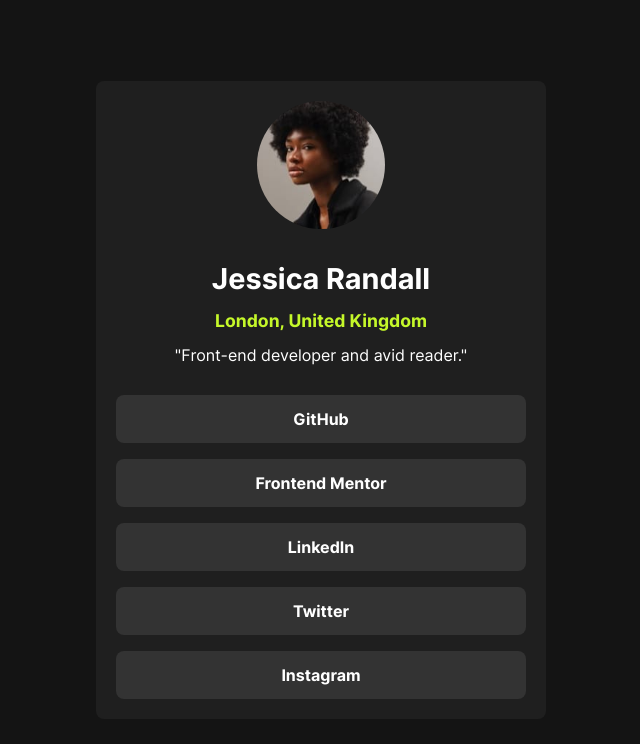
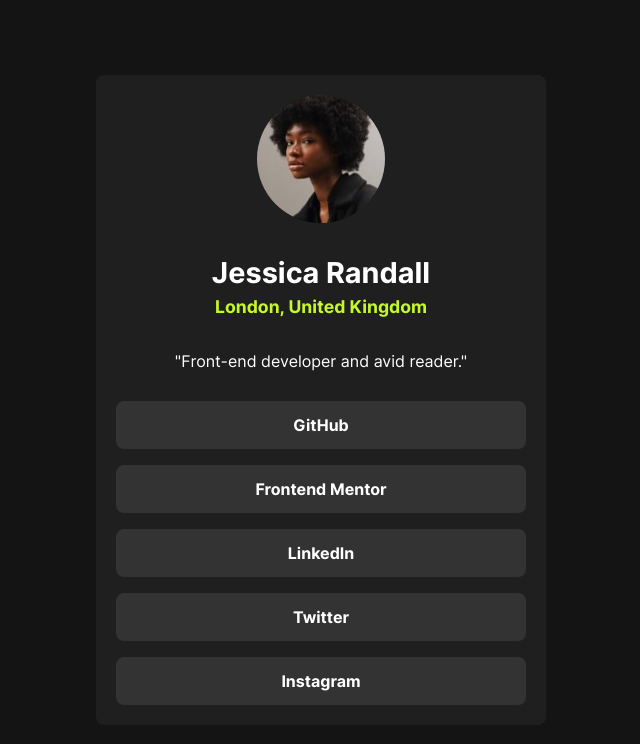
Before and after one commit to iheb1919/social-links-profile, a React (Vite) app: page / in a window 1280 px wide. Shown: the top 744 px of the page, without its empty margins (319-959 px from the left). Built offline with nearby package versions, Linux system fonts and the light colour scheme.

Commit message:
fix  btn hover

```diff
--- a/src/App.tsx
+++ b/src/App.tsx
@@ -32,10 +32,10 @@
 ]
 export const ProfileDetails = () =>{
   return(
-    <div className='flex justify-center items-center flex-col gap-2 '>
+    <div className='flex justify-center items-center flex-col gap-0 '>
           <h1 className='text-white font-InterBold text-[1.8rem] text-center'> Jessica Randall</h1>
           <h3 className='text-Green font-InterBold text-[1.1rem] text-center'> London, United Kingdom</h3>
-          <span className='text-white text-[1rem] text-center font-InterRegular' > "Front-end developer and avid reader."</span>
+          <span className='text-white mt-7 text-[1rem] text-center font-InterRegular' > "Front-end developer and avid reader."</span>
         </div>
   )
 }
```
